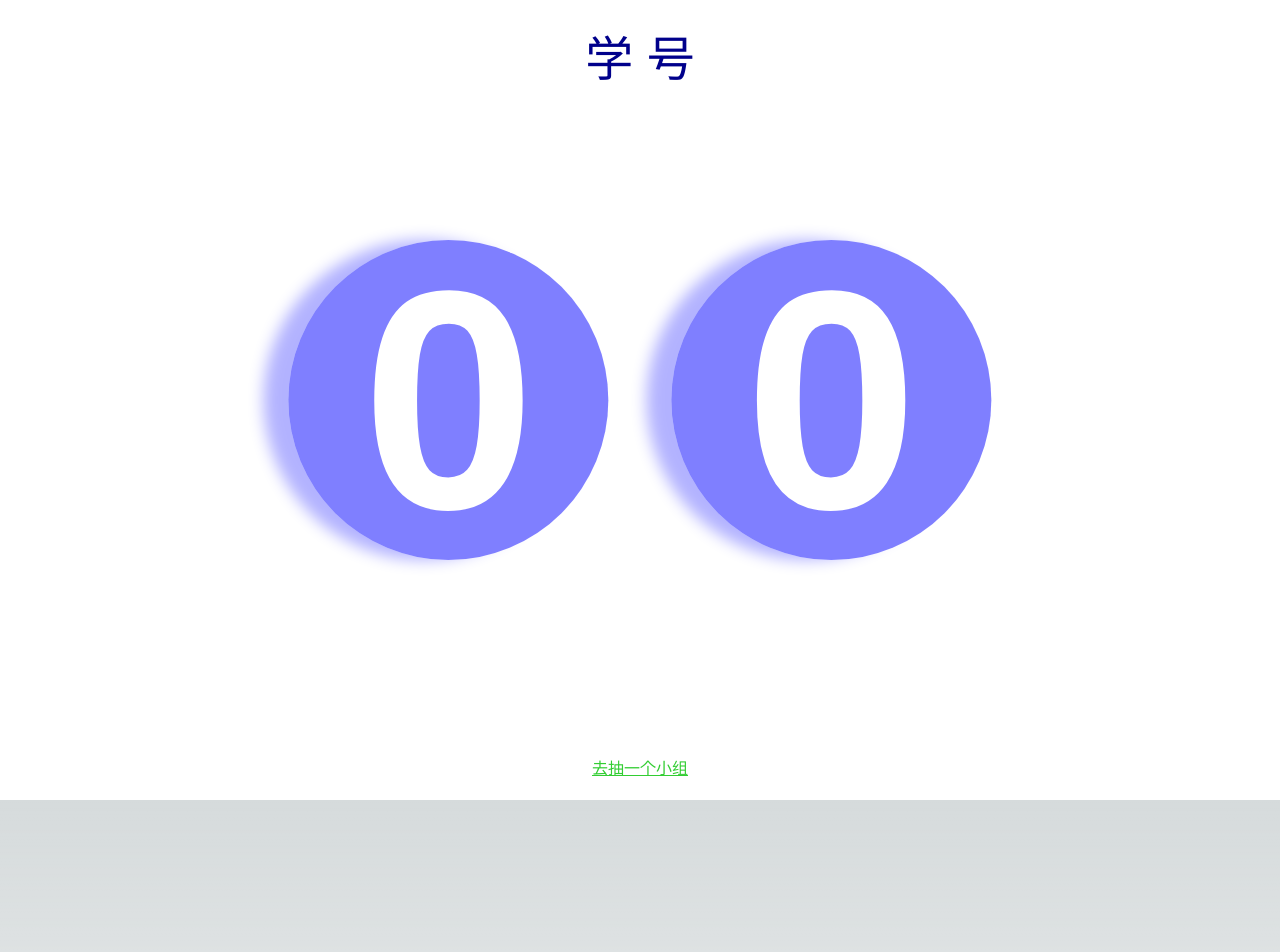
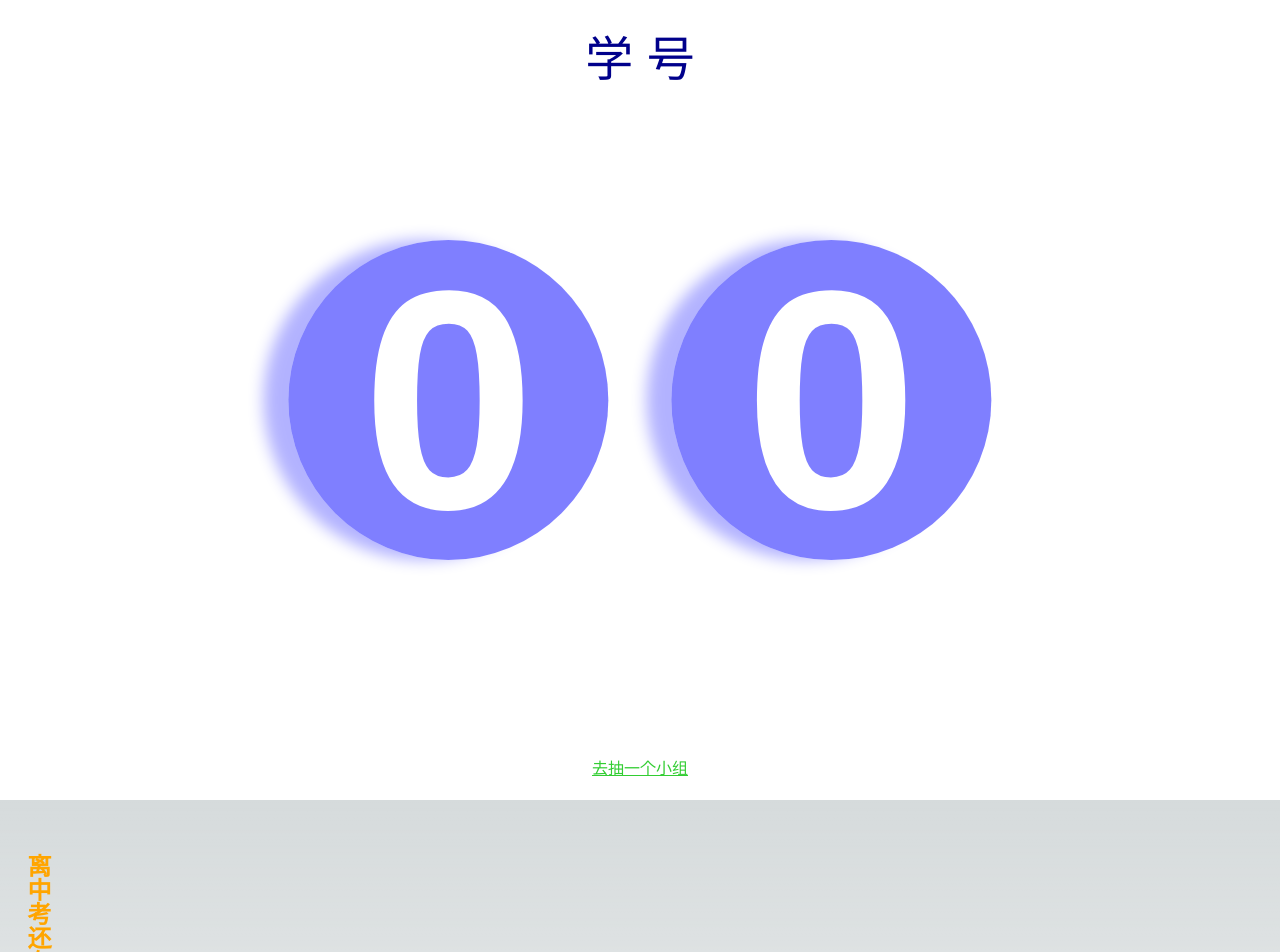
Before and after one commit to GaryFu/Lottery, a Next.js app: page / in a window 1280 px wide. Shown: the top 952 px of the page. Built offline with nearby package versions, Linux system fonts and the light colour scheme.

Commit message:
no comment

```diff
--- a/src/components/Lottery.module.css
+++ b/src/components/Lottery.module.css
@@ -93,8 +93,8 @@
 }
 
 .floatingText {
-  margin-left: 20px;
-  margin-top: 30%;
+  padding-left: 20px;
+  padding-top: 30%;
   transform: translateY(-50%);
   color: orange;
   font-size: 1.5rem;
```
